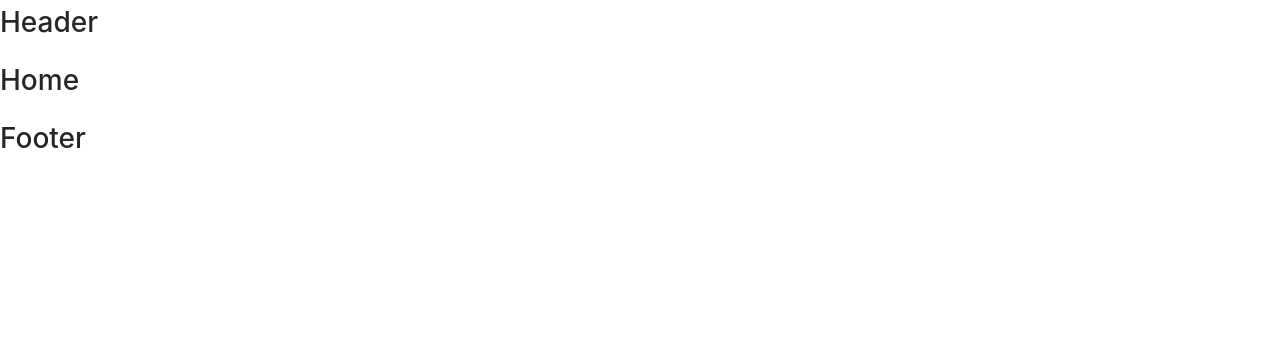
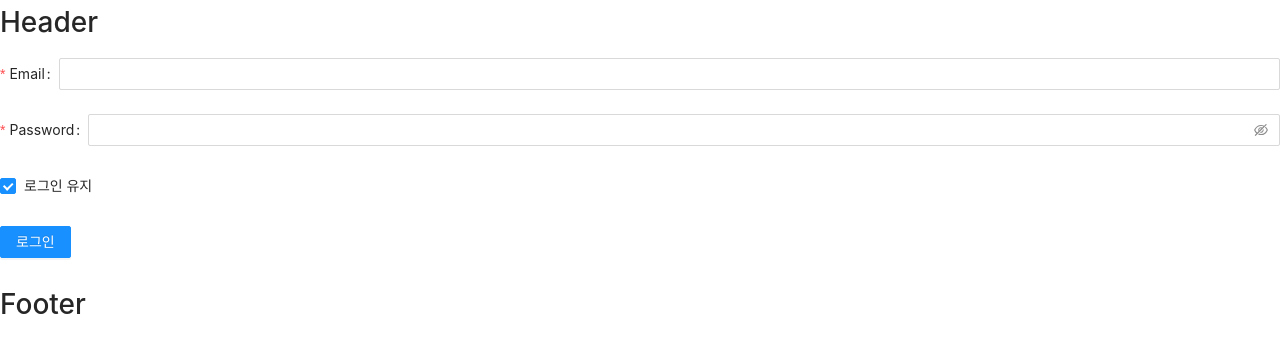
Before and after one commit to tmintalk/tnt-client, a React (Create React App) app: page / in a window 1280 px wide. Shown: the top 352 px of the page. Built offline with nearby package versions, Linux system fonts and the light colour scheme.

Commit message:
[feat] redux 연결

```diff
--- a/package.json
+++ b/package.json
@@ -14,6 +14,9 @@
     "react-router-dom": "^5.3.0",
     "react-scripts": "4.0.3",
     "redux": "^4.1.1",
+    "redux-devtools-extension": "^2.13.9",
+    "redux-logger": "^3.0.6",
+    "redux-saga": "^1.1.3",
     "web-vitals": "^1.0.1"
   },
   "scripts": {
--- /dev/null
+++ b/src/actions/index.js
@@ -0,0 +1,12 @@
+import { all, fork } from 'redux-saga/effects';
+import axios from 'axios';
+
+import user from './user';
+
+axios.defaults.baseURL = 'http://localhost:5000';
+
+export default function* rootSaga() {
+  yield all([
+    fork(user),
+  ])
+}
--- /dev/null
+++ b/src/actions/user.js
@@ -0,0 +1,41 @@
+import { put, takeEvery, all, fork, call, delay } from 'redux-saga/effects';
+import axios from 'axios';
+import { LOG_IN_FAILURE, LOG_IN_REQUEST, LOG_IN_SUCCESS } from '../reducers/user';
+
+function loginAPI(loginData) {
+  return axios.post('/auth/login', loginData);
+}
+
+function* login(action) {
+  try {
+    // const result = yield call(loginAPI, action.data);
+    // yield put({
+    //   type: LOG_IN_SUCCESS,
+    //   data: result.data
+    // })
+    delay(100);
+    yield put({
+      type: LOG_IN_SUCCESS,
+      data: {
+        name: 'tnt',
+        nickname: 'tnt'
+      }
+    })
+
+  } catch (error) {
+    console.error(error);
+    yield put({
+      type: LOG_IN_FAILURE
+    })
+  }
+}
+
+function* watchLogin() {
+  yield takeEvery(LOG_IN_REQUEST, login);
+}
+
+export default function* userSaga() {
+  yield all([
+    fork(watchLogin),
+  ])
+}
--- a/src/components/Header/index.js
+++ b/src/components/Header/index.js
@@ -1,7 +1,13 @@
+import { useSelector } from "react-redux";
+
+
 const Header = () => {
+  const { user } = useSelector((state) => state);
+
   return (
     <>
       <h1>Header</h1>
+      {user.data && <h2>현재 사용자: {user?.data?.nickname}</h2>}
     </>
   );
 };
--- /dev/null
+++ b/src/components/UserCard/index.js
@@ -0,0 +1,72 @@
+import { useEffect } from 'react';
+import { useSelector, useDispatch } from 'react-redux';
+
+import { Form, Input, Button, Checkbox, Card } from 'antd';
+import { LOG_IN_REQUEST } from '../../reducers/user';
+
+const UserCard = () => {
+  const { user } = useSelector((state) => state);
+  const dispatch = useDispatch();
+
+  useEffect(() => {
+    console.log(user);
+  }, [user]);
+
+  const onFinish = (values) => {
+    const { email, password, remember } = values;
+
+    // remember 처리
+
+    dispatch({
+      type: LOG_IN_REQUEST,
+      data: {
+        email,
+        password
+      }
+    })
+  }
+
+  return (
+    <>
+      {user.data
+      ?
+      <Card style={{ width: 300 }} title={user.data.name}>
+        <p>{user.data.nickname}</p>
+      </Card>
+      :
+      <Form
+        initialValues={{ remember: true }}
+        onFinish={onFinish}
+      >
+        <Form.Item
+          label="Email"
+          name="email"
+          rules={[{ required: true, message: '이메일을 입력해주세요!' }]}
+        >
+          <Input />
+        </Form.Item>
+        <Form.Item
+          label="Password"
+          name="password"
+          rules={[{ required: true, message: '비밀번호를 입력해주세요!' }]}
+        >
+          <Input.Password />
+        </Form.Item>
+        <Form.Item
+          name="remember"
+          valuePropName="checked"
+        >
+          <Checkbox>로그인 유지</Checkbox>
+        </Form.Item>
+        <Form.Item>
+          <Button type="primary" htmlType="submit">
+            로그인
+          </Button>
+        </Form.Item>
+      </Form>
+      }
+    </>
+  )
+}
+
+export default UserCard;
--- a/src/pages/Home/index.js
+++ b/src/pages/Home/index.js
@@ -1,7 +1,9 @@
+import UserCard from "../../components/UserCard";
+
 const Home = () => {
   return (
     <>
-      <h1>Home</h1>
+      <UserCard />
     </>
   );
 };
--- /dev/null
+++ b/src/reducers/index.js
@@ -0,0 +1,9 @@
+import { combineReducers } from 'redux';
+
+import user from './user';
+
+const rootReducer = combineReducers({
+  user
+});
+
+export default rootReducer;
--- /dev/null
+++ b/src/reducers/user.js
@@ -0,0 +1,37 @@
+const initialState = {
+  data: null,
+  isLogging: false,
+  loginSuccess: true
+};
+
+export const LOG_IN_REQUEST = 'LOG_IN_REQUEST';
+export const LOG_IN_SUCCESS = 'LOG_IN_SUCCESS';
+export const LOG_IN_FAILURE = 'LOG_IN_FAILURE';
+
+const reducer = (state = initialState, action) => {
+  switch (action.type) {
+    case LOG_IN_REQUEST:
+      return {
+        ...state,
+        isLogging: true,
+        loginSuccess: true,
+      }
+    case LOG_IN_SUCCESS:
+      return {
+        ...state,
+        data: action.data,
+        isLogging: false,
+        loginSuccess: true,
+      }
+    case LOG_IN_FAILURE:
+      return {
+        ...state,
+        isLogging: false,
+        loginSuccess: false,
+      }
+    default:
+      return state;
+  }
+}
+
+export default reducer;
--- /dev/null
+++ b/src/store.js
@@ -0,0 +1,23 @@
+import { createStore, applyMiddleware } from 'redux';
+import createSagaMiddleware from 'redux-saga';
+import logger from 'redux-logger';
+import { composeWithDevTools } from 'redux-devtools-extension';
+
+import rootReducer from './reducers';
+import rootSage from './actions';
+
+const sagaMiddleware = createSagaMiddleware();
+
+const store = createStore(
+  rootReducer,
+  composeWithDevTools(
+    applyMiddleware(
+      sagaMiddleware,
+      logger
+    )
+  )
+);
+
+sagaMiddleware.run(rootSage);
+
+export default store;
```
Also changed, not shown: src/App.js (+7 -3 lines), 1 other file (tests, documents, lock files or other folders).
